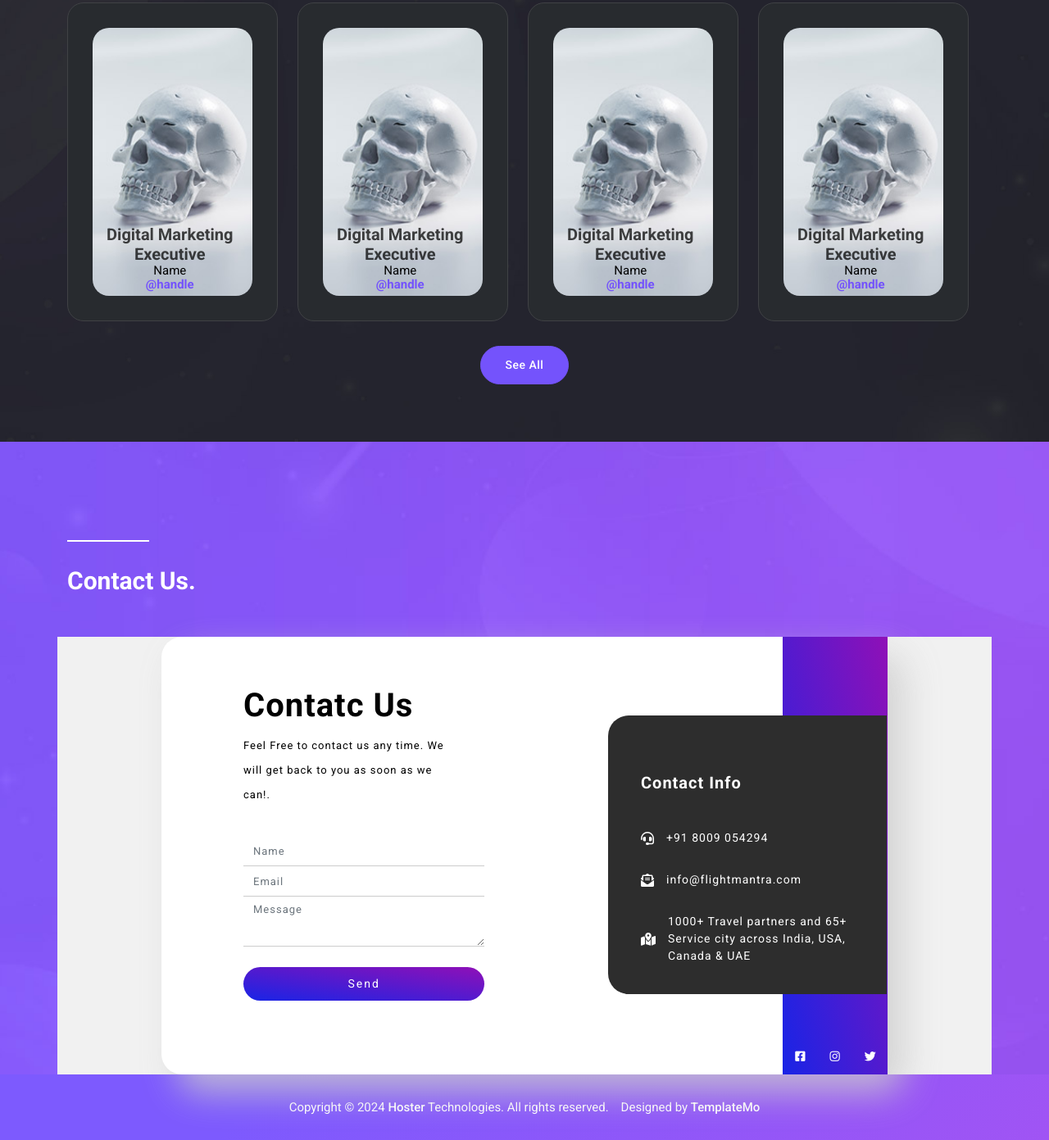
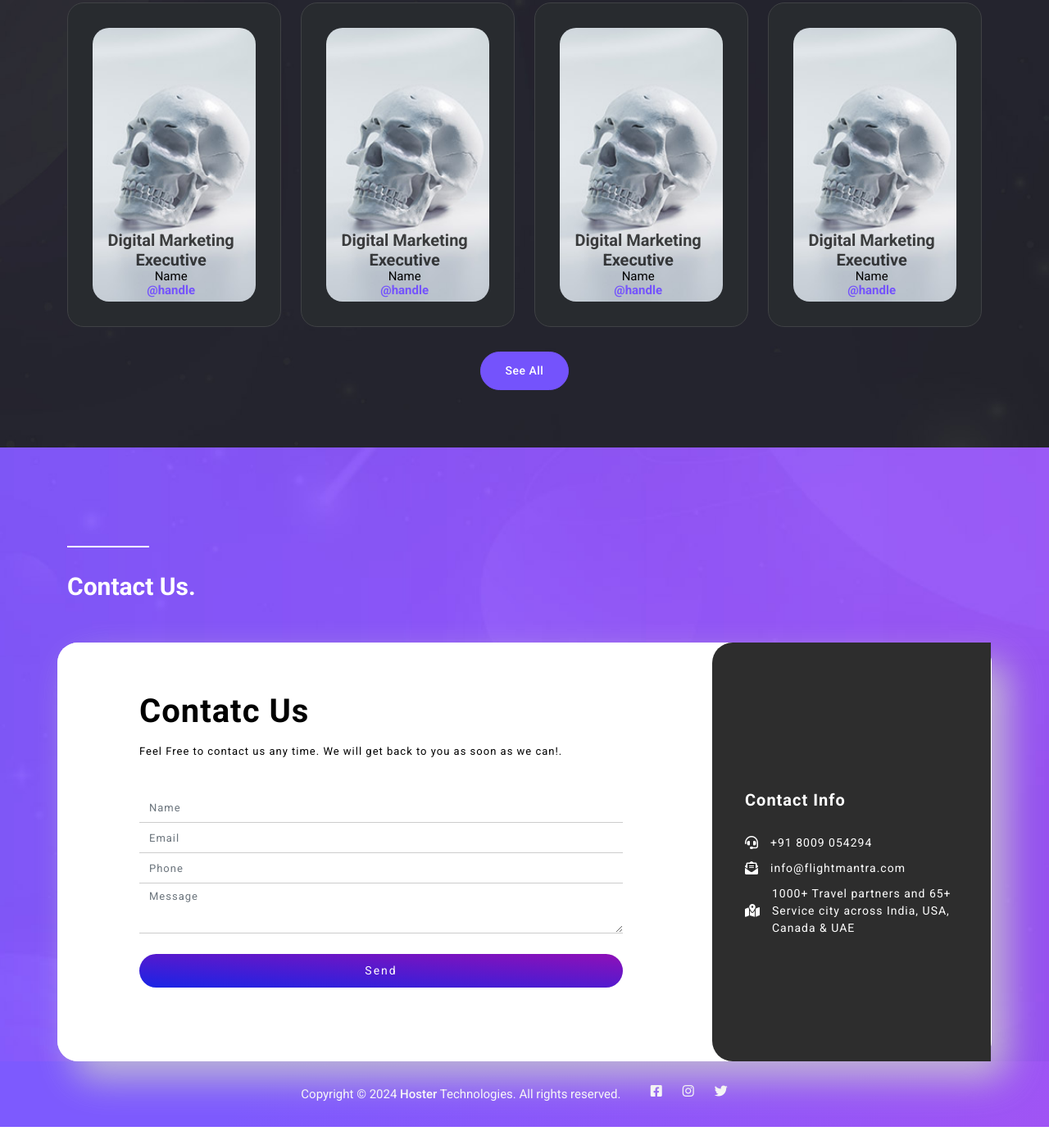
Before and after one commit to shijar-muhammed-k/Hoster, a plain HTML site: page index.html in a window 1280 px wide. Shown: the part 2439-3830 px from the top of the page at 82% size. Drawn offline with nearby package versions, Linux system fonts and the light colour scheme.

Commit message:
about us page and index page changes

```diff
--- a/assets/css/templatemo-liberty-market.css
+++ b/assets/css/templatemo-liberty-market.css
@@ -2201,7 +2201,8 @@ body {
 }
 .contact_us{
  background-color: #f1f1f1;
- /* padding: 120px 0px; */
+ padding: 0px !important;
+ border-radius: 25px;
 }
 
 .contact_inner{
@@ -2211,7 +2212,7 @@ body {
  border-radius: 25px;
 }
 .contact_field{
- padding: 60px 340px 90px 100px;
+ padding: 60px 450px 90px 100px;
 }
 .right_conatct_social_icon{
  height: 100%;
@@ -2250,10 +2251,10 @@ color: #000;
  position: absolute;
  background-color: #2d2d2d;
  right: 1px;
- top: 18%;
- height: 340px;
+ top: 0;
+ height: 100%;
  width: 340px;
- padding: 40px;
+ padding: 150px 40px 40px 40px;
  border-radius: 25px 0 0 25px;
  color: #fff;
 }
@@ -2263,7 +2264,7 @@ color: #000;
 }
 
 .info_single{
- margin: 30px 0px;
+ margin: 10px 0px;
 }
 .info_single i{
  margin-right: 15px;
@@ -2312,3 +2313,17 @@ margin-top: 50px;
  border-radius: 30px;
  overflow: hidden;
 }
+
+.about-us-description {
+  color: #fff;
+}
+
+.footer-share {
+  display: flex;
+  justify-content: center;
+  gap: 25px;
+}
+
+.footer-share i {
+  color: #fff;
+}
--- a/index.html
+++ b/index.html
@@ -60,9 +60,9 @@ https://templatemo.com/tm-577-liberty-market
                     <ul class="nav">
                         <li><a href="index.html" class="active">Home</a></li>
                         <li><a href="about.html">About</a></li>
-                        <li><a href="details.html">Services</a></li>
-                        <li><a href="author.html">Team</a></li>
-                        <li><a href="create.html">Contact</a></li>
+                        <li><a href="services.html">Services</a></li>
+                        <li><a href="teams.html">Team</a></li>
+                        <li><a href="contact.html">Contact</a></li>
                     </ul>
                     <a class='menu-trigger'>
                         <span>Menu</span>
@@ -231,10 +231,10 @@ https://templatemo.com/tm-577-liberty-market
           </div>
         </div>
         <div class="col-lg-12">
-          <div class="row grid">
-            <div class="col-lg-6 currently-market-item all msc">
+          <div class="row">
+            <div class="col-lg-3 col-sm-6">
               <div class="item">
-                <div class="left-image">
+                <div class="left-image" style="width: 100%;">
                   <img src="assets/images/market-01.jpg" alt="" style="border-radius: 20px; min-width: 195px;">
                 </div>
                 <div class="right-content">
@@ -246,9 +246,9 @@ https://templatemo.com/tm-577-liberty-market
               </div>
             </div>
 
-            <div class="col-lg-6 currently-market-item all msc">
+            <div class="col-lg-3 col-sm-6">
               <div class="item">
-                <div class="left-image">
+                <div class="left-image" style="width: 100%;">
                   <img src="assets/images/market-01.jpg" alt="" style="border-radius: 20px; min-width: 195px;">
                 </div>
                 <div class="right-content">
@@ -260,9 +260,9 @@ https://templatemo.com/tm-577-liberty-market
               </div>
             </div>
 
-            <div class="col-lg-6 currently-market-item all msc">
+            <div class="col-lg-3 col-sm-6">
               <div class="item">
-                <div class="left-image">
+                <div class="left-image" style="width: 100%;">
                   <img src="assets/images/market-01.jpg" alt="" style="border-radius: 20px; min-width: 195px;">
                 </div>
                 <div class="right-content">
@@ -274,9 +274,9 @@ https://templatemo.com/tm-577-liberty-market
               </div>
             </div>
 
-            <div class="col-lg-6 currently-market-item all msc">
+            <div class="col-lg-3 col-sm-6">
               <div class="item">
-                <div class="left-image">
+                <div class="left-image" style="width: 100%;">
                   <img src="assets/images/market-01.jpg" alt="" style="border-radius: 20px; min-width: 195px;">
                 </div>
                 <div class="right-content">
@@ -348,29 +348,19 @@ https://templatemo.com/tm-577-liberty-market
         </div> -->
 
         <section class="contact_us">
-          <div class="container">
-              <div class="row">
-                  <div class="col-md-10 offset-md-1">
+          <div class="col-md-12">
               <div class="contact_inner">
                   <div class="row">
-                              <div class="col-md-10">
+                      <div class="col-md-12">
                           <div class="contact_form_inner">
                               <div class="contact_field">
                                   <h3>Contatc Us</h3>
                                   <p>Feel Free to contact us any time. We will get back to you as soon as we can!.</p>
                                   <input type="text" class="form-control form-group" placeholder="Name" />
-                                          <input type="text" class="form-control form-group" placeholder="Email" />
+                                  <input type="email" class="form-control form-group" placeholder="Email" />
+                                  <input type="tel" class="form-control form-group" placeholder="Phone" />
                                   <textarea class="form-control form-group" placeholder="Message"></textarea>
                                   <button class="contact_form_submit">Send</button>
-                                      </div>
-                                  </div>
-                              </div>
-                              <div class="col-md-2">
-                                  <div class="right_conatct_social_icon d-flex align-items-end">
-                                     <div class="socil_item_inner d-flex">
-                                        <li><a href="#"><i class="fab fa-facebook-square"></i></a></li>
-                                        <li><a href="#"><i class="fab fa-instagram"></i></a></li>
-                                        <li><a href="#"><i class="fab fa-twitter"></i></a></li>
                               </div>
                           </div>
                       </div>
@@ -393,8 +383,6 @@ https://templatemo.com/tm-577-liberty-market
                   </div>
               </div>
           </div>
-              </div>
-          </div>
       </section>
       </div>
     </div>
@@ -403,10 +391,13 @@ https://templatemo.com/tm-577-liberty-market
   <footer>
     <div class="container">
       <div class="row">
-        <div class="col-lg-12">
+        <div class="col-lg-12 footer-share">
           <p>Copyright © 2024 <a href="#">Hoster</a> Technologies. All rights reserved.
           &nbsp;&nbsp;
-          Designed by <a title="HTML CSS Templates" rel="sponsored" href="https://templatemo.com" target="_blank">TemplateMo</a></p>
+            <li><a href="#"><i class="fab fa-facebook-square"></i></a></li>
+            <li><a href="#"><i class="fab fa-instagram"></i></a></li>
+            <li><a href="#"><i class="fab fa-twitter"></i></a></li>
+          </p>
         </div>
       </div>
     </div>
```
Also changed, not shown: about.html (+13 -32 lines). Lines whose indentation alone changed are shown as unchanged.
